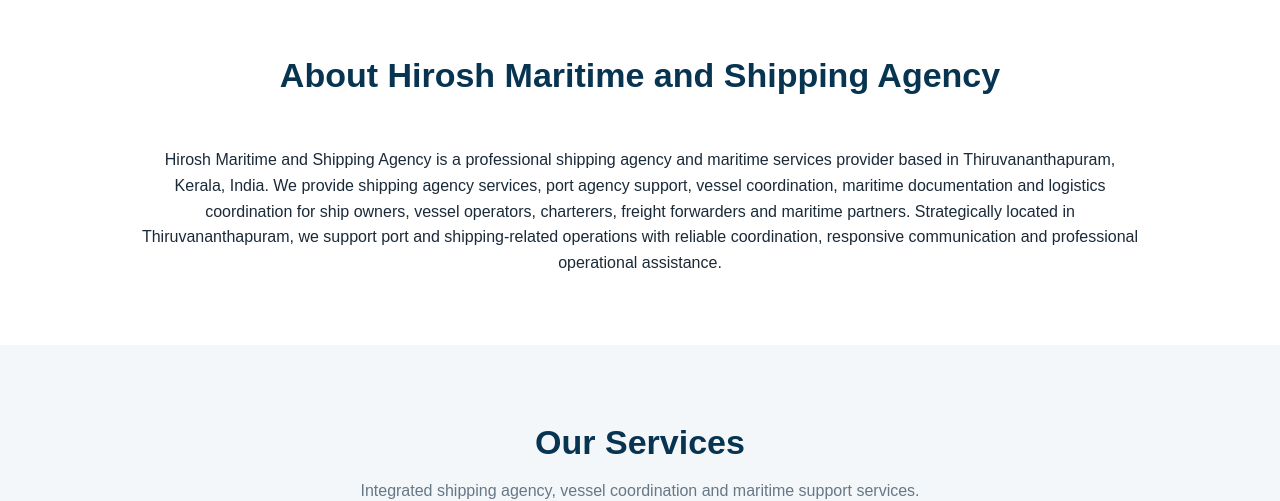
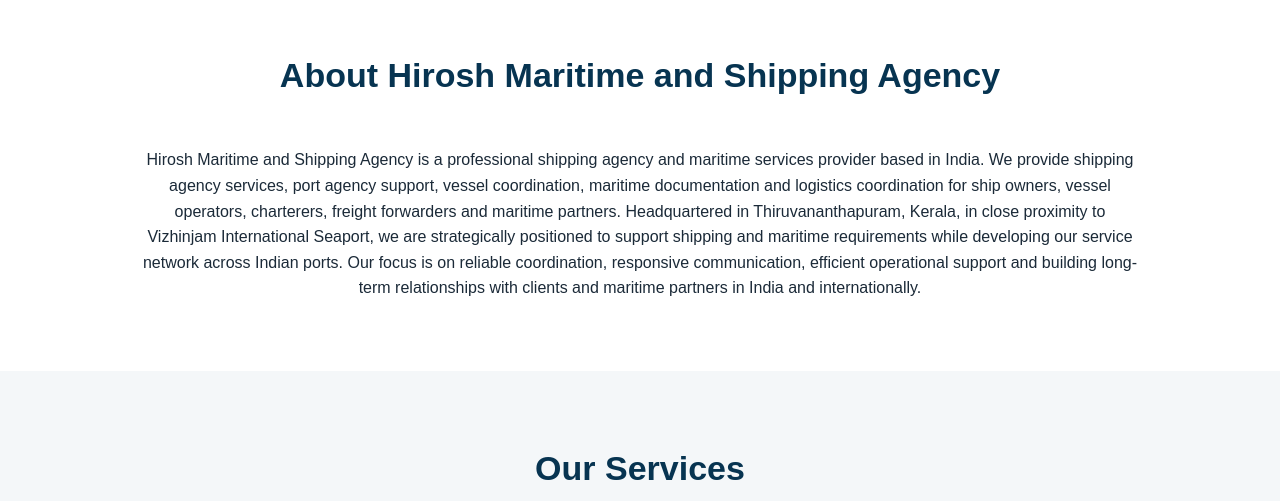
Before and after one commit to Hiroshone/hirosh-maritime, a plain HTML site: page index.html in a window 1280 px wide. Shown: the part 707-1208 px from the top of the page. Drawn offline with Linux system fonts and the light colour scheme.

Commit message:
Update About Us section

```diff
--- a/index.html
+++ b/index.html
@@ -340,15 +340,19 @@
 
   <div class="about">
 
-    <p>
-  Hirosh Maritime and Shipping Agency is a professional shipping agency and
-  maritime services provider based in Thiruvananthapuram, Kerala, India.
-  We provide shipping agency services, port agency support, vessel coordination,
-  maritime documentation and logistics coordination for ship owners, vessel
-  operators, charterers, freight forwarders and maritime partners. Strategically
-  located in Thiruvananthapuram, we support port and shipping-related operations
-  with reliable coordination, responsive communication and professional
-  operational assistance.
+   <p>
+Hirosh Maritime and Shipping Agency is a professional shipping agency and
+maritime services provider based in India. We provide shipping agency services,
+port agency support, vessel coordination, maritime documentation and logistics
+coordination for ship owners, vessel operators, charterers, freight forwarders
+and maritime partners.
+
+Headquartered in Thiruvananthapuram, Kerala, in close proximity to Vizhinjam
+International Seaport, we are strategically positioned to support shipping and
+maritime requirements while developing our service network across Indian ports.
+Our focus is on reliable coordination, responsive communication, efficient
+operational support and building long-term relationships with clients and
+maritime partners in India and internationally.
 </p>
 
   </div>
```
